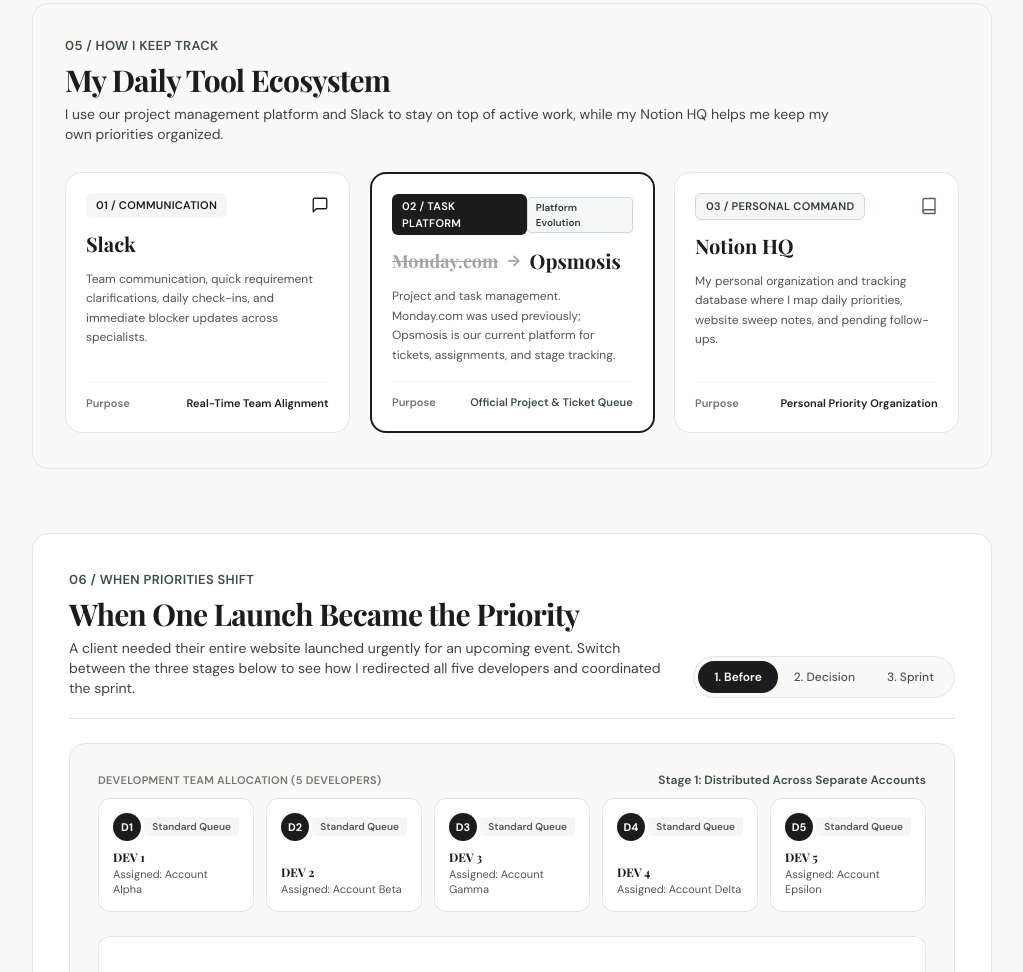
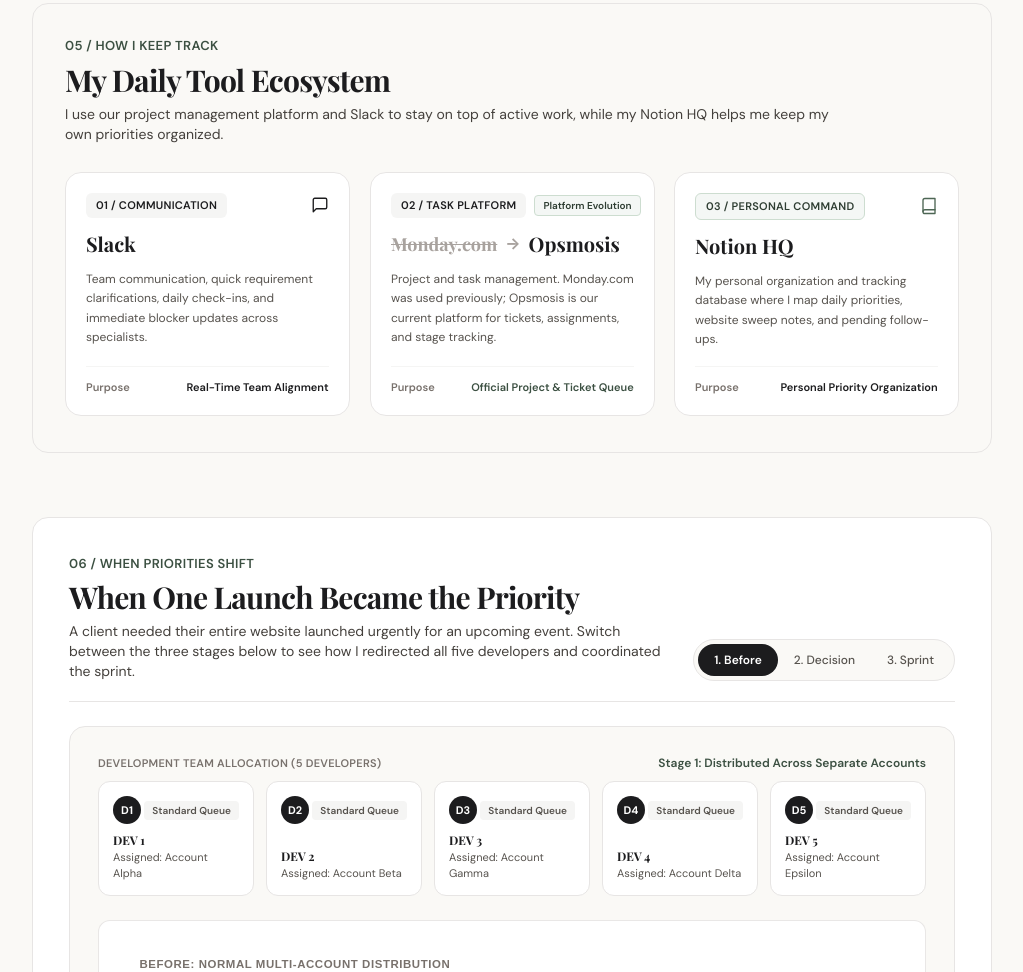
Before and after one commit to arroyocrisha/arroyocrisha.github.io, a plain HTML site: page work/multi-account-delivery/index.html in a window 1280 px wide. Shown: the part 3332-4304 px from the top of the page, without its empty margins (128-1151 px from the left). Drawn offline with nearby package versions, Linux system fonts and the light colour scheme; a web font is replaced by a local one.

Commit message:
Remove default dark border on middle Tool Ecosystem card

```diff
--- a/work/multi-account-delivery/index.html
+++ b/work/multi-account-delivery/index.html
@@ -86,9 +86,9 @@ I use our project management platform and Slack to stay on top of active work, w
 01 / COMMUNICATION
 </span> <svg xmlns="http://www.w3.org/2000/svg" width="18" height="18" viewBox="0 0 24 24" fill="none" stroke="#1C1C1E" stroke-width="1.8" stroke-linecap="round" stroke-linejoin="round" aria-hidden="true" data-astro-cid-colgahhs> <path d="M21 15a2 2 0 0 1-2 2H7l-4 4V5a2 2 0 0 1 2-2h14a2 2 0 0 1 2 2z" data-astro-cid-colgahhs></path> </svg> </div> <h3 class="font-serif text-xl font-bold text-[#1C1C1E]" data-astro-cid-colgahhs>Slack</h3> <p class="text-xs text-stone-600 leading-relaxed" data-astro-cid-colgahhs>
 Team communication, quick requirement clarifications, daily check-ins, and immediate blocker updates across specialists.
-</p> </div> <div class="pt-3 border-t border-stone-100 flex items-center justify-between text-[11px] font-sans font-semibold text-stone-500" data-astro-cid-colgahhs> <span data-astro-cid-colgahhs>Purpose</span> <span class="text-[#1C1C1E]" data-astro-cid-colgahhs>Real-Time Team Alignment</span> </div> </div> <!-- Tool 2: Monday.com -> Opsmosis --> <div tabindex="0" class="tool-ecosystem-card relative p-5 rounded-2xl bg-white border-2 border-[#1C1C1E] shadow-xs flex flex-col justify-between space-y-4 cursor-pointer focus-visible:outline-none" data-astro-cid-colgahhs> <div class="space-y-3" data-astro-cid-colgahhs> <div class="flex items-center justify-between" data-astro-cid-colgahhs> <span class="px-2.5 py-1 rounded-md bg-[#1C1C1E] text-white font-sans text-[11px] font-semibold uppercase tracking-wide" data-astro-cid-colgahhs>
+</p> </div> <div class="pt-3 border-t border-stone-100 flex items-center justify-between text-[11px] font-sans font-semibold text-stone-500" data-astro-cid-colgahhs> <span data-astro-cid-colgahhs>Purpose</span> <span class="text-[#1C1C1E]" data-astro-cid-colgahhs>Real-Time Team Alignment</span> </div> </div> <!-- Tool 2: Monday.com -> Opsmosis --> <div tabindex="0" class="tool-ecosystem-card relative p-5 rounded-2xl bg-white border border-stone-200 shadow-2xs flex flex-col justify-between space-y-4 cursor-pointer focus-visible:outline-none" data-astro-cid-colgahhs> <div class="space-y-3" data-astro-cid-colgahhs> <div class="flex items-center justify-between gap-2" data-astro-cid-colgahhs> <span class="px-2.5 py-1 rounded-md bg-stone-100 text-[#1C1C1E] font-sans text-[11px] font-semibold uppercase tracking-wide shrink-0" data-astro-cid-colgahhs>
 02 / TASK PLATFORM
-</span> <span class="px-2 py-0.5 rounded bg-sage-50 border border-sage-200 text-sage-800 font-sans text-[10px] font-semibold" data-astro-cid-colgahhs>
+</span> <span class="px-2 py-0.5 rounded bg-sage-50 border border-sage-200 text-sage-800 font-sans text-[10px] font-semibold shrink-0" data-astro-cid-colgahhs>
 Platform Evolution
 </span> </div> <div class="flex items-center gap-2 flex-wrap" data-astro-cid-colgahhs> <span class="font-serif text-lg font-bold text-stone-400 line-through" data-astro-cid-colgahhs>Monday.com</span> <span class="text-stone-400 font-bold" data-astro-cid-colgahhs>→</span> <h3 class="font-serif text-xl font-bold text-[#1C1C1E]" data-astro-cid-colgahhs>Opsmosis</h3> </div> <p class="text-xs text-stone-600 leading-relaxed" data-astro-cid-colgahhs>
 Project and task management. Monday.com was used previously; Opsmosis is our current platform for tickets, assignments, and stage tracking.
```
